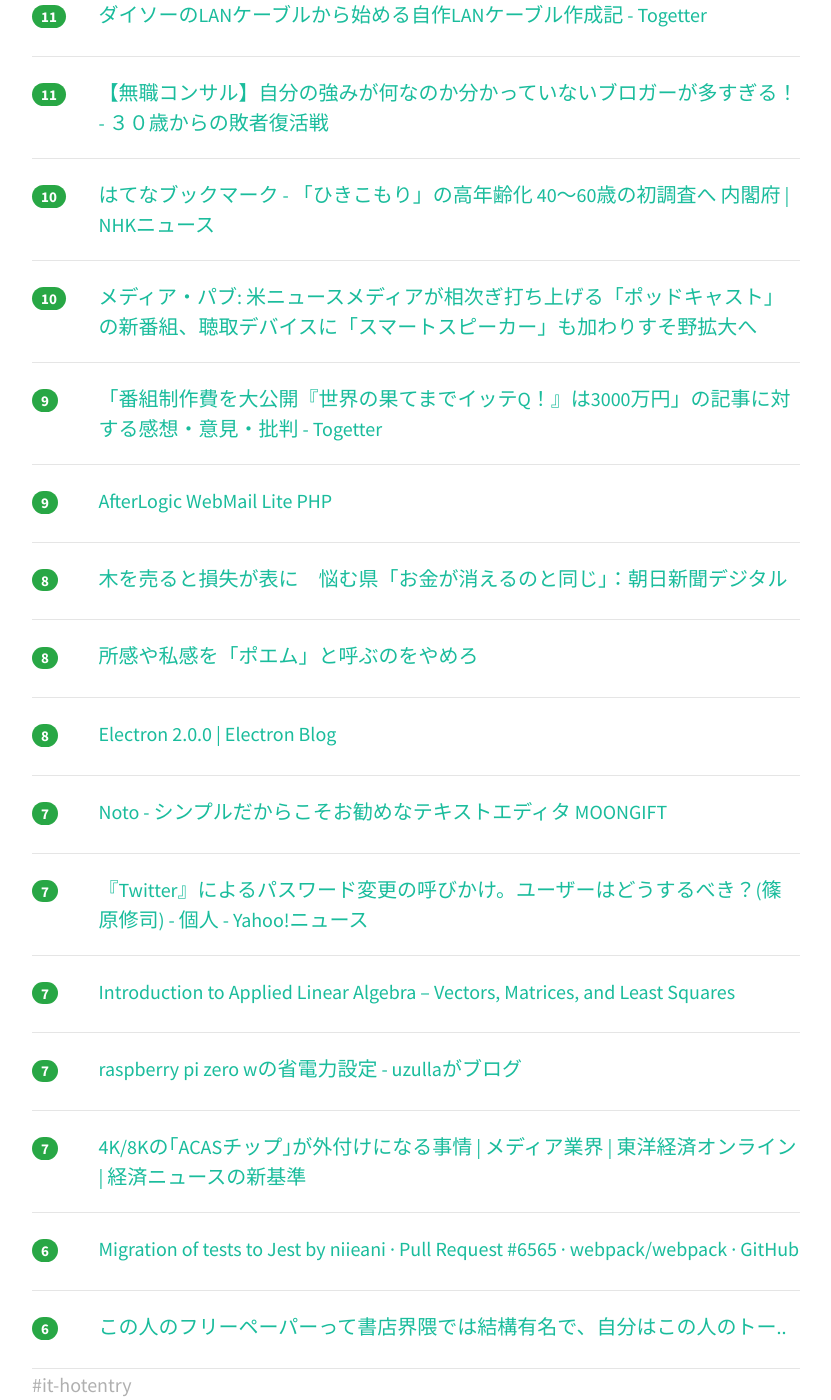
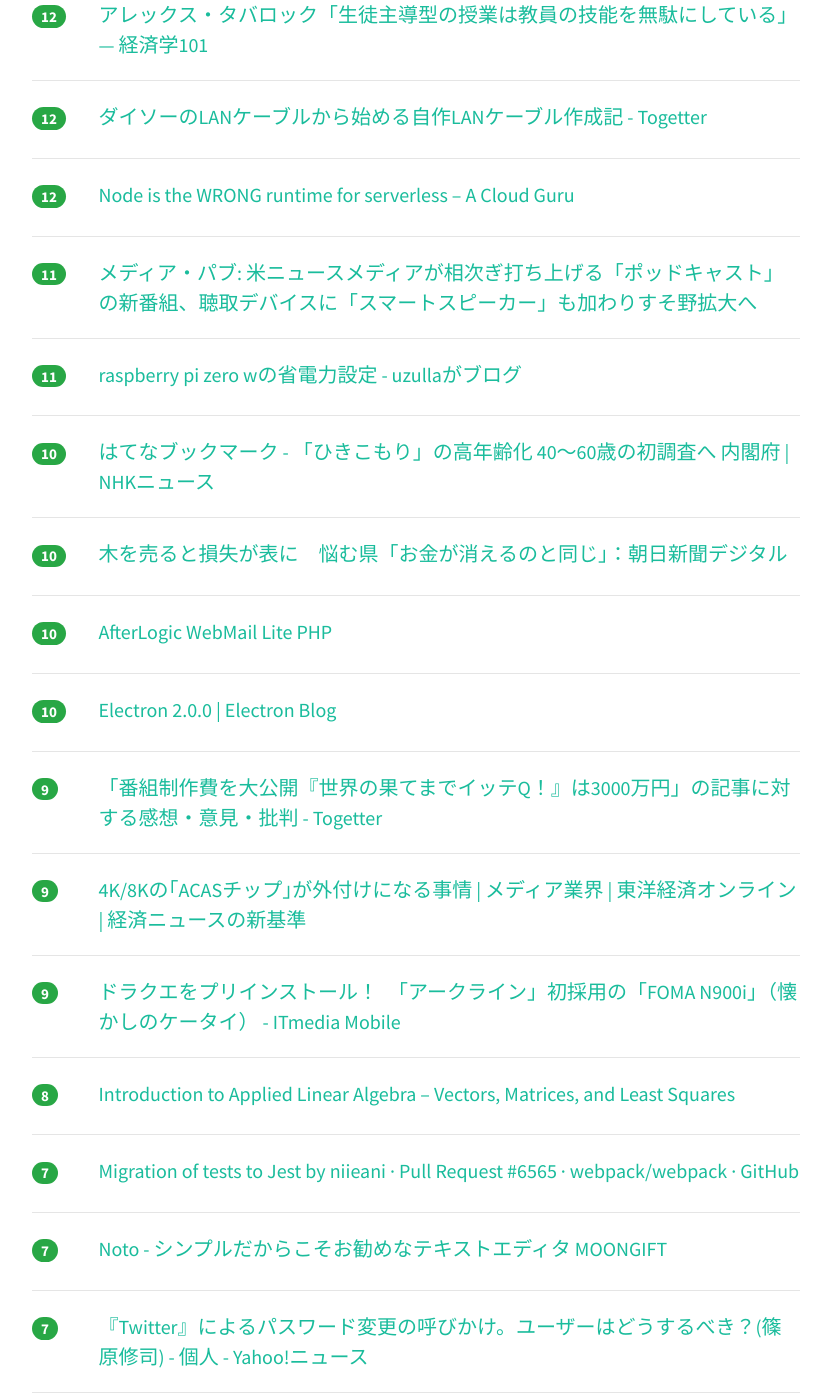
Before and after one commit to yatta47/hatena-matome-site, a Jekyll site: the page built from _posts/2018-05-06-hatena.md, in a window 1280 px wide and 1400 px high, scrolled down 3193 px. Shown: the whole window, without its empty margins (224-1055 px from the left). Built offline with Jekyll 4.4.1, drawn with Linux system fonts in a browser that asks for light colours; nearby versions of some CDN libraries; some of the changed text lies outside the part shown.

Commit message:
Updated 2018-05-06

```diff
--- a/_posts/2018-05-06-hatena.md
+++ b/_posts/2018-05-06-hatena.md
@@ -12,43 +12,58 @@ tags: [it-hotentry]
 </div>
 <hr>
 <div class="row">
-<div class="col-1"><span class="badge badge-pill badge-success h2">242</span></div>
+<div class="col-1"><span class="badge badge-pill badge-success h2">268</span></div>
 <div class="col-11"><a href='http://kawango.hatenablog.com/entry/2018/05/06/044139' target='_blank'>半匿名でぼくが決めているルール - 続・はてなポイント３万を使い切るまで死なない日記</a></div>
 </div>
 <hr>
 <div class="row">
-<div class="col-1"><span class="badge badge-pill badge-success h2">205</span></div>
+<div class="col-1"><span class="badge badge-pill badge-success h2">235</span></div>
 <div class="col-11"><a href='http://hagex.hatenadiary.jp/entry/2018/05/06/083000' target='_blank'>田端信太郎氏が梅木雄平さんの出会い系プロフを晒して大げんか - Hagex-day info</a></div>
 </div>
 <hr>
 <div class="row">
-<div class="col-1"><span class="badge badge-pill badge-success h2">115</span></div>
+<div class="col-1"><span class="badge badge-pill badge-success h2">125</span></div>
 <div class="col-11"><a href='https://qiita.com/masayoshimatsuo/items/c89ce50052dd134f298e' target='_blank'>プログラミングなんて大嫌いだ - Qiita</a></div>
 </div>
 <hr>
 <div class="row">
-<div class="col-1"><span class="badge badge-pill badge-success h2">55</span></div>
+<div class="col-1"><span class="badge badge-pill badge-success h2">89</span></div>
 <div class="col-11"><a href='https://qiita.com/hecateball/items/6aade3ece111ea7b8c43' target='_blank'>相対的なネーミングはよせ、やめるんだ！ - Qiita</a></div>
 </div>
 <hr>
 <div class="row">
-<div class="col-1"><span class="badge badge-pill badge-success h2">54</span></div>
+<div class="col-1"><span class="badge badge-pill badge-success h2">59</span></div>
 <div class="col-11"><a href='https://yoskhdia.hatenablog.com/entry/2018/05/05/235452' target='_blank'>そのトランザクションは果たして本当にトランザクションなのだろうか？ - yoskhdia’s diary</a></div>
 </div>
 <hr>
 <div class="row">
-<div class="col-1"><span class="badge badge-pill badge-success h2">39</span></div>
+<div class="col-1"><span class="badge badge-pill badge-success h2">46</span></div>
 <div class="col-11"><a href='https://note.mu/iritec/n/nf1583691b225' target='_blank'>フリーエンジニアがコネなしの状態から、月200万を安定して稼げるようになるまでの話｜入江 慎吾 ⚡ サービス開発だけで生きていく｜note</a></div>
 </div>
 <hr>
 <div class="row">
-<div class="col-1"><span class="badge badge-pill badge-success h2">39</span></div>
+<div class="col-1"><span class="badge badge-pill badge-success h2">42</span></div>
 <div class="col-11"><a href='https://qiita.com/minakawa-daiki/items/1d7b840c0850ec7c834c' target='_blank'>学生でもできる！Webサービスの開発・リリースするまでの道のり - Qiita</a></div>
 </div>
 <hr>
 <div class="row">
-<div class="col-1"><span class="badge badge-pill badge-success h2">28</span></div>
+<div class="col-1"><span class="badge badge-pill badge-success h2">34</span></div>
+<div class="col-11"><a href='http://nlab.itmedia.co.jp/nl/articles/1805/01/news073.html' target='_blank'>「所有できない電子書籍」問題　サービス閉鎖後、購入者はどうなる？ - ねとらぼ</a></div>
+</div>
+<hr>
+<div class="row">
+<div class="col-1"><span class="badge badge-pill badge-success h2">29</span></div>
 <div class="col-11"><a href='http://trave-writer.hatenablog.com/entry/web-service-starting-business' target='_blank'>初心者がゼロからWebサービスで起業するための手順を解説【自分で稼ぐ力をつけよう】  - Travewriter</a></div>
+</div>
+<hr>
+<div class="row">
+<div class="col-1"><span class="badge badge-pill badge-success h2">29</span></div>
+<div class="col-11"><a href='http://www.yuki3738.net/entry/ruby-gold' target='_blank'>Ruby技術者認定試験のGoldに受かったので感想 - 模索中</a></div>
+</div>
+<hr>
+<div class="row">
+<div class="col-1"><span class="badge badge-pill badge-success h2">27</span></div>
+<div class="col-11"><a href='https://speakerdeck.com/takahashiikki/7nian-zhen-rifalseda-xing-atuhuteto-postgresql10toha' target='_blank'>7年振りの大型アップデート_PostgreSQL10とは // Speaker Deck</a></div>
 </div>
 <hr>
 <div class="row">
@@ -63,12 +78,12 @@ tags: [it-hotentry]
 <hr>
 <div class="row">
 <div class="col-1"><span class="badge badge-pill badge-success h2">24</span></div>
-<div class="col-11"><a href='http://www.yuki3738.net/entry/ruby-gold' target='_blank'>Ruby技術者認定試験のGoldに受かったので感想 - 模索中</a></div>
+<div class="col-11"><a href='https://syossan.hateblo.jp/entry/2018/05/05/010306' target='_blank'>クソ雑魚ナメクジの転職ドラフト結果 - 生涯未熟</a></div>
 </div>
 <hr>
 <div class="row">
 <div class="col-1"><span class="badge badge-pill badge-success h2">24</span></div>
-<div class="col-11"><a href='https://speakerdeck.com/takahashiikki/7nian-zhen-rifalseda-xing-atuhuteto-postgresql10toha' target='_blank'>7年振りの大型アップデート_PostgreSQL10とは // Speaker Deck</a></div>
+<div class="col-11"><a href='http://blog.livedoor.jp/blackwingcat/archives/1966939.html' target='_blank'>【悲報】トレンドマイクロ、北朝鮮に技術提供してた証拠が出てきてしまいごまかす羽目に - Windows 2000 Blog</a></div>
 </div>
 <hr>
 <div class="row">
@@ -77,18 +92,8 @@ tags: [it-hotentry]
 </div>
 <hr>
 <div class="row">
-<div class="col-1"><span class="badge badge-pill badge-success h2">23</span></div>
-<div class="col-11"><a href='http://nlab.itmedia.co.jp/nl/articles/1805/01/news073.html' target='_blank'>「所有できない電子書籍」問題　サービス閉鎖後、購入者はどうなる？ - ねとらぼ</a></div>
-</div>
-<hr>
-<div class="row">
 <div class="col-1"><span class="badge badge-pill badge-success h2">22</span></div>
-<div class="col-11"><a href='http://blog.livedoor.jp/blackwingcat/archives/1966939.html' target='_blank'>【悲報】トレンドマイクロ、北朝鮮に技術提供してた証拠が出てきてしまいごまかす羽目に - Windows 2000 Blog</a></div>
-</div>
-<hr>
-<div class="row">
-<div class="col-1"><span class="badge badge-pill badge-success h2">21</span></div>
-<div class="col-11"><a href='https://syossan.hateblo.jp/entry/2018/05/05/010306' target='_blank'>クソ雑魚ナメクジの転職ドラフト結果 - 生涯未熟</a></div>
+<div class="col-11"><a href='https://jp.techcrunch.com/2018/05/05/2018-05-04-google-kubeflow-machine-learning-for-kubernetes-begins-to-take-shape/' target='_blank'>Kubernetesのための機械学習ツールKubeflowが発表から4か月で最初のバージョンをリリース | TechCrunch Japan</a></div>
 </div>
 <hr>
 <div class="row">
@@ -97,13 +102,18 @@ tags: [it-hotentry]
 </div>
 <hr>
 <div class="row">
-<div class="col-1"><span class="badge badge-pill badge-success h2">20</span></div>
-<div class="col-11"><a href='https://jp.techcrunch.com/2018/05/05/2018-05-04-google-kubeflow-machine-learning-for-kubernetes-begins-to-take-shape/' target='_blank'>Kubernetesのための機械学習ツールKubeflowが発表から4か月で最初のバージョンをリリース | TechCrunch Japan</a></div>
+<div class="col-1"><span class="badge badge-pill badge-success h2">19</span></div>
+<div class="col-11"><a href='https://www.lifehacker.jp/2018/05/mute-most-autoplay-videos-with-the-latest-chrome-update.html' target='_blank'>Chrome最新バージョン、ついに｢オートミュート｣機能を搭載 | ライフハッカー［日本版］</a></div>
 </div>
 <hr>
 <div class="row">
-<div class="col-1"><span class="badge badge-pill badge-success h2">17</span></div>
+<div class="col-1"><span class="badge badge-pill badge-success h2">18</span></div>
 <div class="col-11"><a href='https://headlines.yahoo.co.jp/hl?a=20180506-00000000-san-hlth' target='_blank'>年金機構、データ入力を別の中国系企業に委託　「時間ない」入札せず（産経新聞） - Yahoo!ニュース</a></div>
+</div>
+<hr>
+<div class="row">
+<div class="col-1"><span class="badge badge-pill badge-success h2">18</span></div>
+<div class="col-11"><a href='https://anond.hatelabo.jp/20180506131335' target='_blank'>所感や私感を「ポエム」と呼ぶのをやめろ</a></div>
 </div>
 <hr>
 <div class="row">
@@ -123,7 +133,7 @@ tags: [it-hotentry]
 <hr>
 <div class="row">
 <div class="col-1"><span class="badge badge-pill badge-success h2">15</span></div>
-<div class="col-11"><a href='https://www.lifehacker.jp/2018/05/mute-most-autoplay-videos-with-the-latest-chrome-update.html' target='_blank'>Chrome最新バージョン、ついに｢オートミュート｣機能を搭載 | ライフハッカー［日本版］</a></div>
+<div class="col-11"><a href='https://qiita.com/jaxx2104/items/ad47fd54fdaefcf5a676' target='_blank'>iOSアプリをPWAにしたら意外と良かった話 - Qiita</a></div>
 </div>
 <hr>
 <div class="row">
@@ -133,7 +143,12 @@ tags: [it-hotentry]
 <hr>
 <div class="row">
 <div class="col-1"><span class="badge badge-pill badge-success h2">13</span></div>
-<div class="col-11"><a href='https://qiita.com/jaxx2104/items/ad47fd54fdaefcf5a676' target='_blank'>iOSアプリをPWAにしたら意外と良かった話 - Qiita</a></div>
+<div class="col-11"><a href='http://blog.gyakushu.net/entry/cook' target='_blank'>【無職コンサル】自分の強みが何なのか分かっていないブロガーが多すぎる！ - ３０歳からの敗者復活戦</a></div>
+</div>
+<hr>
+<div class="row">
+<div class="col-1"><span class="badge badge-pill badge-success h2">13</span></div>
+<div class="col-11"><a href='http://hokoxjouhou.blog105.fc2.com/blog-entry-1169.html' target='_blank'>本日が最終日！Kindleのゴールデンウィーク中のオフセールを見逃すな！ - 情報管理LOG</a></div>
 </div>
 <hr>
 <div class="row">
@@ -148,27 +163,27 @@ tags: [it-hotentry]
 <hr>
 <div class="row">
 <div class="col-1"><span class="badge badge-pill badge-success h2">12</span></div>
+<div class="col-11"><a href='http://econ101.jp/%E3%82%A2%E3%83%AC%E3%83%83%E3%82%AF%E3%82%B9%E3%83%BB%E3%82%BF%E3%83%90%E3%83%AD%E3%83%83%E3%82%AF%E3%80%8C%E7%94%9F%E5%BE%92%E4%B8%BB%E5%B0%8E%E5%9E%8B%E3%81%AE%E6%8E%88%E6%A5%AD%E3%81%AF%E6%95%99/' target='_blank'>アレックス・タバロック「生徒主導型の授業は教員の技能を無駄にしている」 — 経済学101</a></div>
+</div>
+<hr>
+<div class="row">
+<div class="col-1"><span class="badge badge-pill badge-success h2">12</span></div>
+<div class="col-11"><a href='https://togetter.com/li/1224606' target='_blank'>ダイソーのLANケーブルから始める自作LANケーブル作成記 - Togetter</a></div>
+</div>
+<hr>
+<div class="row">
+<div class="col-1"><span class="badge badge-pill badge-success h2">12</span></div>
 <div class="col-11"><a href='https://read.acloud.guru/node-is-the-wrong-runtime-for-serverless-jk-c69595f6a8eb' target='_blank'>Node is the WRONG runtime for serverless – A Cloud Guru</a></div>
 </div>
 <hr>
 <div class="row">
-<div class="col-1"><span class="badge badge-pill badge-success h2">12</span></div>
-<div class="col-11"><a href='http://hokoxjouhou.blog105.fc2.com/blog-entry-1169.html' target='_blank'>本日が最終日！Kindleのゴールデンウィーク中のオフセールを見逃すな！ - 情報管理LOG</a></div>
+<div class="col-1"><span class="badge badge-pill badge-success h2">11</span></div>
+<div class="col-11"><a href='http://zen.seesaa.net/article/458944317.html' target='_blank'>メディア・パブ: 米ニュースメディアが相次ぎ打ち上げる「ポッドキャスト」の新番組、聴取デバイスに「スマートスピーカー」も加わりすそ野拡大へ</a></div>
 </div>
 <hr>
 <div class="row">
 <div class="col-1"><span class="badge badge-pill badge-success h2">11</span></div>
-<div class="col-11"><a href='http://econ101.jp/%E3%82%A2%E3%83%AC%E3%83%83%E3%82%AF%E3%82%B9%E3%83%BB%E3%82%BF%E3%83%90%E3%83%AD%E3%83%83%E3%82%AF%E3%80%8C%E7%94%9F%E5%BE%92%E4%B8%BB%E5%B0%8E%E5%9E%8B%E3%81%AE%E6%8E%88%E6%A5%AD%E3%81%AF%E6%95%99/' target='_blank'>アレックス・タバロック「生徒主導型の授業は教員の技能を無駄にしている」 — 経済学101</a></div>
-</div>
-<hr>
-<div class="row">
-<div class="col-1"><span class="badge badge-pill badge-success h2">11</span></div>
-<div class="col-11"><a href='https://togetter.com/li/1224606' target='_blank'>ダイソーのLANケーブルから始める自作LANケーブル作成記 - Togetter</a></div>
-</div>
-<hr>
-<div class="row">
-<div class="col-1"><span class="badge badge-pill badge-success h2">11</span></div>
-<div class="col-11"><a href='http://blog.gyakushu.net/entry/cook' target='_blank'>【無職コンサル】自分の強みが何なのか分かっていないブロガーが多すぎる！ - ３０歳からの敗者復活戦</a></div>
+<div class="col-11"><a href='http://uzulla.hateblo.jp/entry/2018/05/04/163608' target='_blank'>raspberry pi zero wの省電力設定 - uzullaがブログ</a></div>
 </div>
 <hr>
 <div class="row">
@@ -178,7 +193,17 @@ tags: [it-hotentry]
 <hr>
 <div class="row">
 <div class="col-1"><span class="badge badge-pill badge-success h2">10</span></div>
-<div class="col-11"><a href='http://zen.seesaa.net/article/458944317.html' target='_blank'>メディア・パブ: 米ニュースメディアが相次ぎ打ち上げる「ポッドキャスト」の新番組、聴取デバイスに「スマートスピーカー」も加わりすそ野拡大へ</a></div>
+<div class="col-11"><a href='https://www.asahi.com/articles/ASL5561G2L55UTIL011.html' target='_blank'>木を売ると損失が表に　悩む県「お金が消えるのと同じ」：朝日新聞デジタル</a></div>
+</div>
+<hr>
+<div class="row">
+<div class="col-1"><span class="badge badge-pill badge-success h2">10</span></div>
+<div class="col-11"><a href='https://afterlogic.org/webmail-lite' target='_blank'>AfterLogic WebMail Lite PHP</a></div>
+</div>
+<hr>
+<div class="row">
+<div class="col-1"><span class="badge badge-pill badge-success h2">10</span></div>
+<div class="col-11"><a href='https://electronjs.org/blog/electron-2-0' target='_blank'>Electron 2.0.0 | Electron Blog</a></div>
 </div>
 <hr>
 <div class="row">
@@ -188,22 +213,22 @@ tags: [it-hotentry]
 <hr>
 <div class="row">
 <div class="col-1"><span class="badge badge-pill badge-success h2">9</span></div>
-<div class="col-11"><a href='https://afterlogic.org/webmail-lite' target='_blank'>AfterLogic WebMail Lite PHP</a></div>
+<div class="col-11"><a href='https://toyokeizai.net/articles/-/219097' target='_blank'>4K/8Kの｢ACASチップ｣が外付けになる事情 | メディア業界 | 東洋経済オンライン | 経済ニュースの新基準</a></div>
+</div>
+<hr>
+<div class="row">
+<div class="col-1"><span class="badge badge-pill badge-success h2">9</span></div>
+<div class="col-11"><a href='http://www.itmedia.co.jp/mobile/articles/1805/06/news001.html' target='_blank'>ドラクエをプリインストール！　「アークライン」初採用の「FOMA N900i」（懐かしのケータイ） - ITmedia Mobile</a></div>
 </div>
 <hr>
 <div class="row">
 <div class="col-1"><span class="badge badge-pill badge-success h2">8</span></div>
-<div class="col-11"><a href='https://www.asahi.com/articles/ASL5561G2L55UTIL011.html' target='_blank'>木を売ると損失が表に　悩む県「お金が消えるのと同じ」：朝日新聞デジタル</a></div>
+<div class="col-11"><a href='http://web.stanford.edu/~boyd/vmls/' target='_blank'>Introduction to Applied Linear Algebra – Vectors, Matrices, and Least Squares</a></div>
 </div>
 <hr>
 <div class="row">
-<div class="col-1"><span class="badge badge-pill badge-success h2">8</span></div>
-<div class="col-11"><a href='https://anond.hatelabo.jp/20180506131335' target='_blank'>所感や私感を「ポエム」と呼ぶのをやめろ</a></div>
-</div>
-<hr>
-<div class="row">
-<div class="col-1"><span class="badge badge-pill badge-success h2">8</span></div>
-<div class="col-11"><a href='https://electronjs.org/blog/electron-2-0' target='_blank'>Electron 2.0.0 | Electron Blog</a></div>
+<div class="col-1"><span class="badge badge-pill badge-success h2">7</span></div>
+<div class="col-11"><a href='https://github.com/webpack/webpack/pull/6565' target='_blank'>Migration of tests to Jest by niieani · Pull Request #6565 · webpack/webpack · GitHub</a></div>
 </div>
 <hr>
 <div class="row">
@@ -217,26 +242,6 @@ tags: [it-hotentry]
 </div>
 <hr>
 <div class="row">
-<div class="col-1"><span class="badge badge-pill badge-success h2">7</span></div>
-<div class="col-11"><a href='http://web.stanford.edu/~boyd/vmls/' target='_blank'>Introduction to Applied Linear Algebra – Vectors, Matrices, and Least Squares</a></div>
-</div>
-<hr>
-<div class="row">
-<div class="col-1"><span class="badge badge-pill badge-success h2">7</span></div>
-<div class="col-11"><a href='http://uzulla.hateblo.jp/entry/2018/05/04/163608' target='_blank'>raspberry pi zero wの省電力設定 - uzullaがブログ</a></div>
-</div>
-<hr>
-<div class="row">
-<div class="col-1"><span class="badge badge-pill badge-success h2">7</span></div>
-<div class="col-11"><a href='https://toyokeizai.net/articles/-/219097' target='_blank'>4K/8Kの｢ACASチップ｣が外付けになる事情 | メディア業界 | 東洋経済オンライン | 経済ニュースの新基準</a></div>
-</div>
-<hr>
-<div class="row">
-<div class="col-1"><span class="badge badge-pill badge-success h2">6</span></div>
-<div class="col-11"><a href='https://github.com/webpack/webpack/pull/6565' target='_blank'>Migration of tests to Jest by niieani · Pull Request #6565 · webpack/webpack · GitHub</a></div>
-</div>
-<hr>
-<div class="row">
 <div class="col-1"><span class="badge badge-pill badge-success h2">6</span></div>
 <div class="col-11"><a href='https://anond.hatelabo.jp/20180506033211' target='_blank'>この人のフリーペーパーって書店界隈では結構有名で、自分はこの人のトー..</a></div>
 </div>
```
Also changed, not shown: other parts of _posts/2018-05-06-hatena.md (+2 -2 lines).
